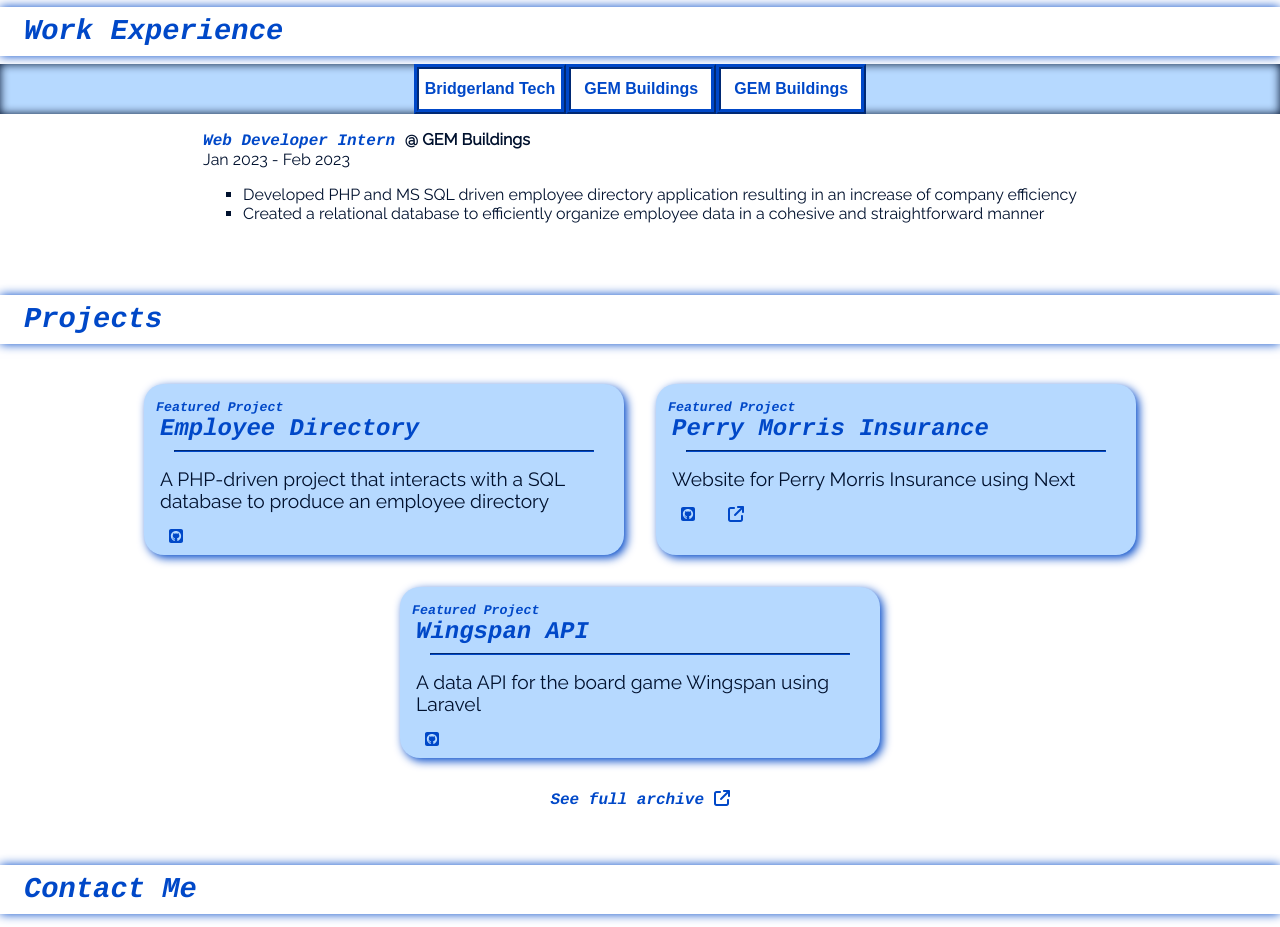
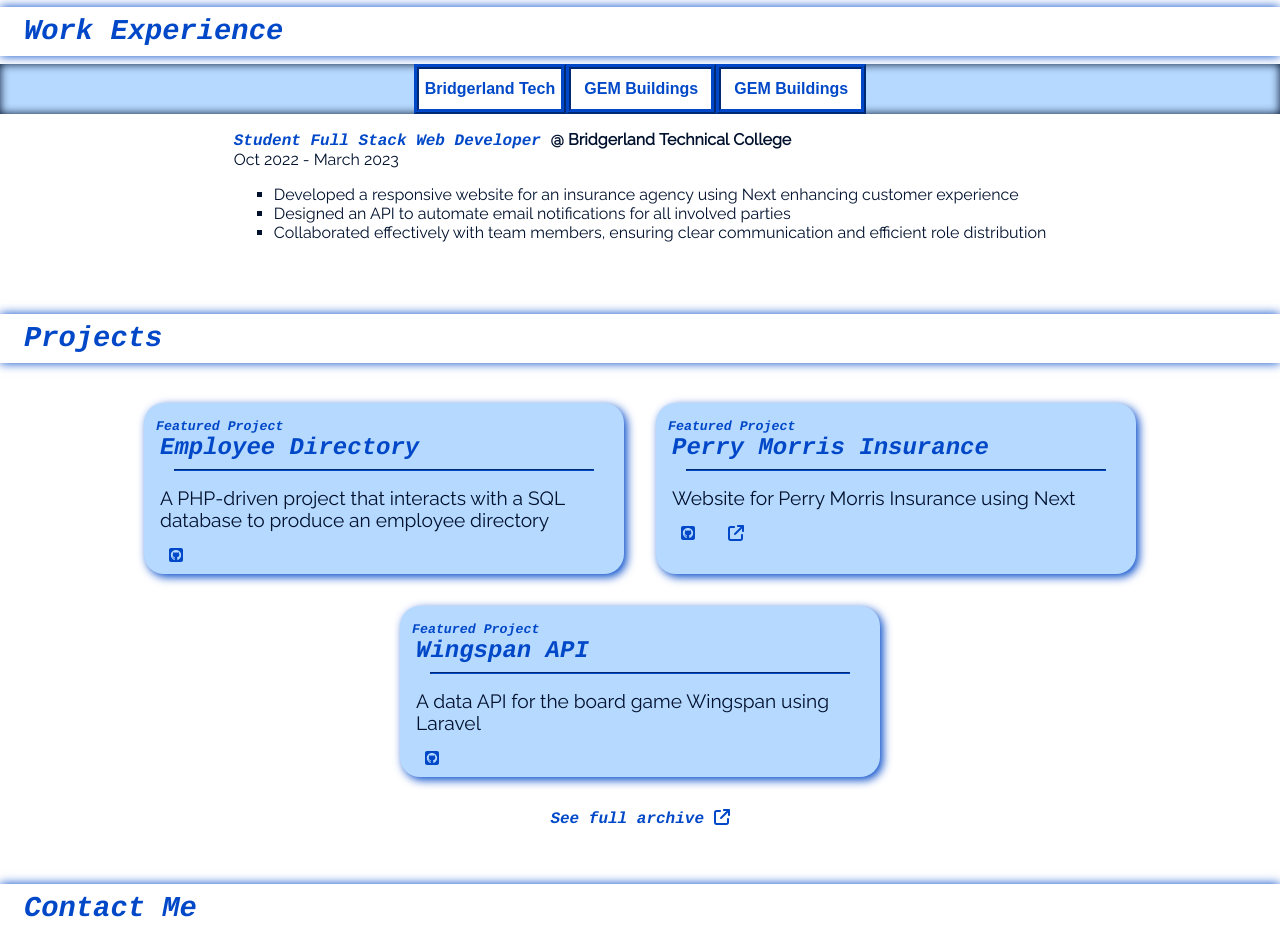
Before and after one commit to jeggli20/my_portfolio, a Next.js app: page / in a window 1280 px wide. Shown: the part 1060-1987 px from the top of the page. Built offline with nearby package versions, Linux system fonts and the light colour scheme.

Commit message:
Job Id
Fixed the job IDs so that the first job shows up when the website is loaded.

```diff
--- a/components/home/WorkExperience.js
+++ b/components/home/WorkExperience.js
@@ -16,10 +16,10 @@ const WorkExperience = () => {
         Work Experience
       </h3>
       <div className={`dm-work-tabs ${classes["work-tabs"]}`}>
-        <Button id="job2" onClick={buttonHandler}>
+        <Button id="job1" onClick={buttonHandler}>
           Bridgerland Tech
         </Button>
-        <Button id="job1" onClick={buttonHandler}>
+        <Button id="job2" onClick={buttonHandler}>
           GEM Buildings
         </Button>
         <Button id="job3" onClick={buttonHandler}>
@@ -28,7 +28,7 @@ const WorkExperience = () => {
       </div>
       <div
         className={`${classes["job-description"]} ${
-          workId === "job2" ? classes["work-show"] : classes["work-hidden"]
+          workId === "job1" ? classes["work-show"] : classes["work-hidden"]
         }`}
       >
         <h4 className={classes["job-title"]}>
@@ -55,7 +55,7 @@ const WorkExperience = () => {
       </div>
       <div
         className={`${classes["job-description"]} ${
-          workId === "job1" ? classes["work-show"] : classes["work-hidden"]
+          workId === "job2" ? classes["work-show"] : classes["work-hidden"]
         }`}
       >
         <h4 className={classes["job-title"]}>
```
